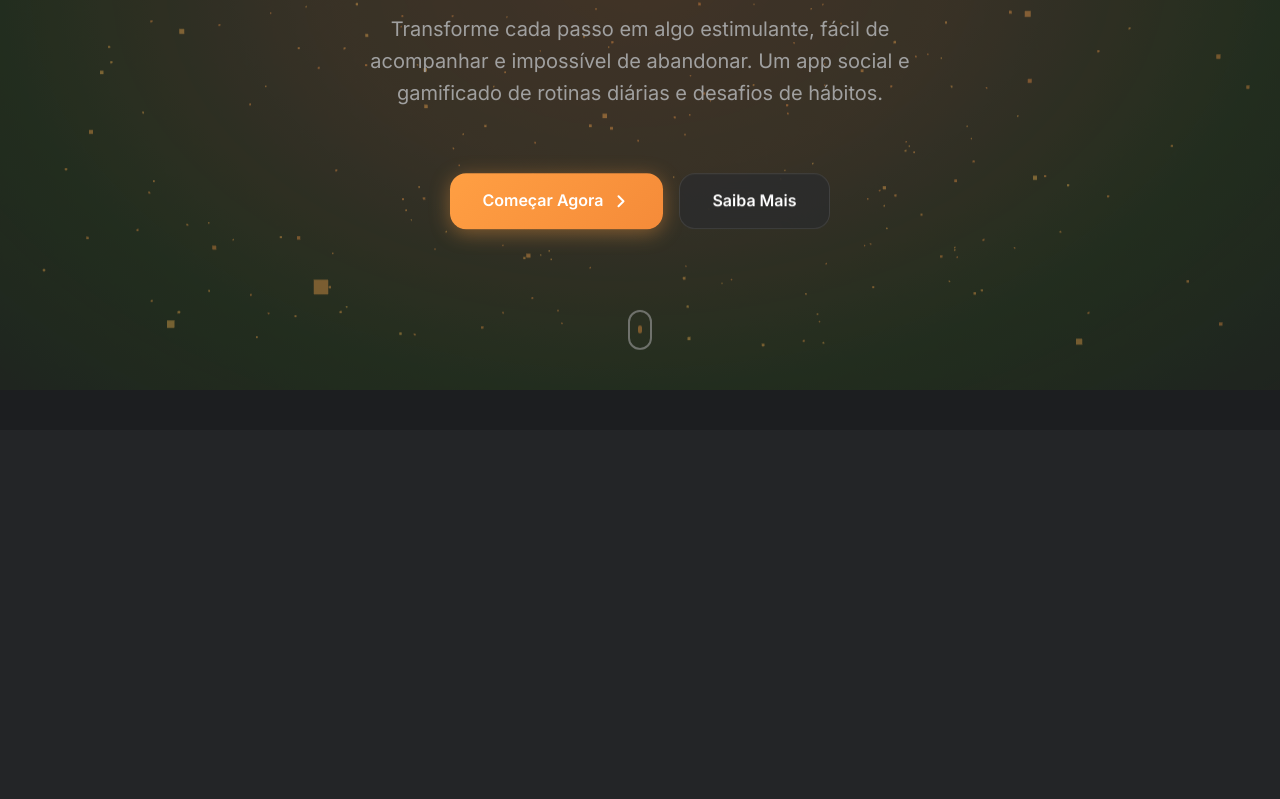
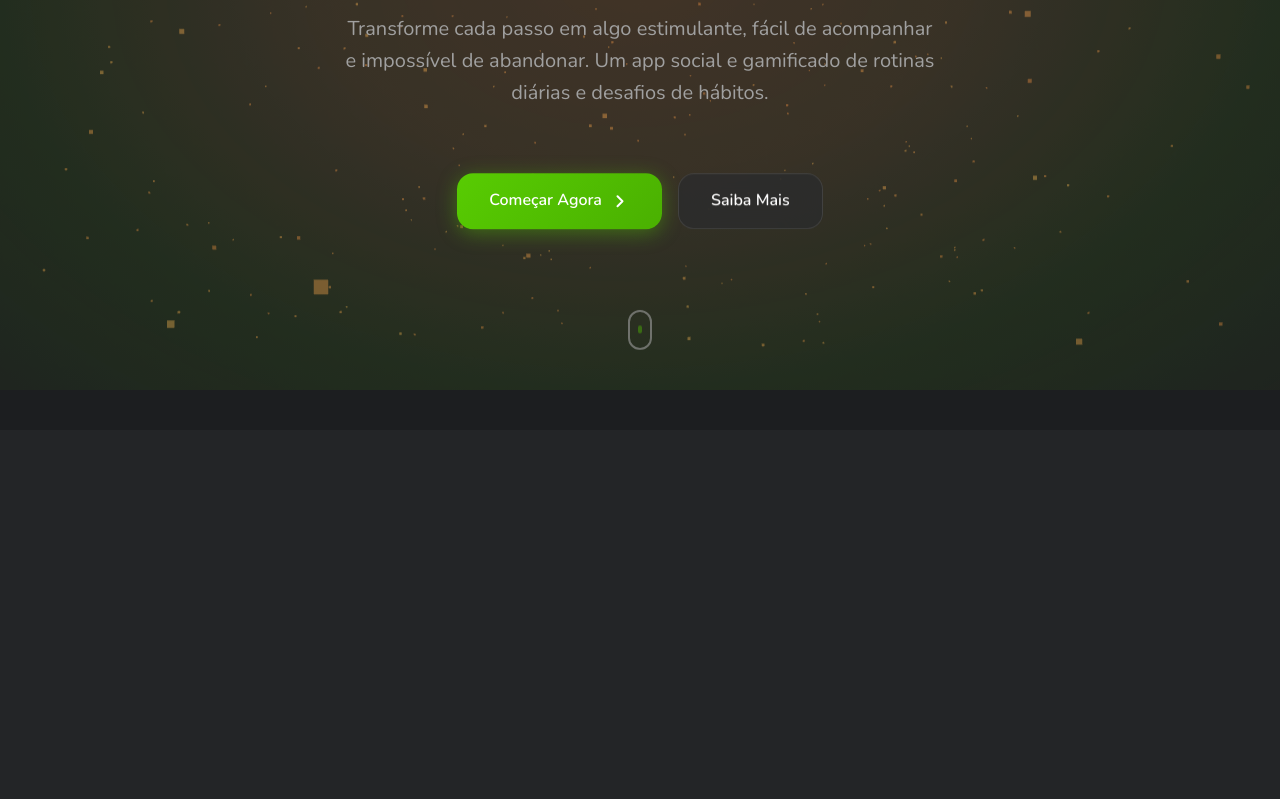
Before and after one commit to CassioNunes77/pollen, a plain HTML site: page index.html in a window 1280 px wide. Shown: the part 402-1201 px from the top of the page. Drawn offline with nearby package versions, Linux system fonts and the light colour scheme; animation ran at ten frames a second.

Commit message:
Update colors to match app UI (green primary, rounded fonts) - Changed primary action color to green (#58CC02), updated fonts to Nunito/Poppins for rounded look

```diff
--- a/index.html
+++ b/index.html
@@ -11,8 +11,8 @@
     <link rel="preconnect" href="https://fonts.googleapis.com">
     <link rel="preconnect" href="https://fonts.gstatic.com" crossorigin>
 
-    <!-- Google Fonts -->
-    <link href="https://fonts.googleapis.com/css2?family=Inter:wght@300;400;500;600;700&family=Space+Grotesk:wght@400;500;600;700&display=swap" rel="stylesheet">
+    <!-- Google Fonts - Fontes arredondadas -->
+    <link href="https://fonts.googleapis.com/css2?family=Nunito:wght@300;400;500;600;700;800&family=Poppins:wght@400;500;600;700;800&display=swap" rel="stylesheet">
 
     <!-- Lottie CDN -->
     <script src="https://cdnjs.cloudflare.com/ajax/libs/lottie-web/5.12.2/lottie.min.js" defer></script>
--- a/styles.css
+++ b/styles.css
@@ -14,12 +14,14 @@
     --color-pollen-medium: #FF9F43;
     --color-pollen-deep: #F58B39;
 
-    /* Cores de acento - Paleta vibrante do Pollen */
-    --color-accent-primary: #FF9F43; /* Pollen Medium - cor principal */
-    --color-accent-secondary: #58CC02; /* Verde vibrante */
-    --color-accent-tertiary: #1CB0F6; /* Azul vibrante */
-    --color-energy-yellow: #FFCD00; /* Amarelo energia */
-    --color-warm-orange: #FF9F43; /* Laranja quente */
+    /* Cores de acento - Baseadas nas imagens do app */
+    --color-accent-primary: #58CC02; /* Verde vibrante - cor principal de ação (checkmarks, botões) */
+    --color-accent-secondary: #FF9F43; /* Pollen Medium - cor de marca */
+    --color-accent-tertiary: #1CB0F6; /* Azul vibrante - elementos secundários */
+    --color-energy-yellow: #FFCD00; /* Amarelo energia - estrelas */
+    --color-warm-orange: #FF9F43; /* Laranja quente - streak/flame */
+    --color-success-green: #58CC02; /* Verde de sucesso */
+    --color-light-blue: #1CB0F6; /* Azul claro para ícones */
 
     /* Cores de texto */
     --color-text-primary: #ffffff;
@@ -27,12 +29,12 @@
     --color-text-tertiary: #6b6b6b;
 
     /* Cores de borda */
-    --color-border: rgba(255, 159, 67, 0.2);
-    --color-border-hover: rgba(255, 159, 67, 0.4);
+    --color-border: rgba(88, 204, 2, 0.2);
+    --color-border-hover: rgba(88, 204, 2, 0.4);
 
-    /* Tipografia */
-    --font-primary: 'Inter', -apple-system, BlinkMacSystemFont, 'Segoe UI', sans-serif;
-    --font-display: 'Space Grotesk', -apple-system, BlinkMacSystemFont, 'Segoe UI', sans-serif;
+    /* Tipografia - Fontes arredondadas */
+    --font-primary: 'Nunito', -apple-system, BlinkMacSystemFont, 'Segoe UI', sans-serif;
+    --font-display: 'Poppins', -apple-system, BlinkMacSystemFont, 'Segoe UI', sans-serif;
 
     /* Espaçamentos */
     --spacing-xs: 0.5rem;
@@ -51,7 +53,7 @@
     --shadow-sm: 0 2px 8px rgba(0, 0, 0, 0.1);
     --shadow-md: 0 4px 16px rgba(0, 0, 0, 0.2);
     --shadow-lg: 0 8px 32px rgba(0, 0, 0, 0.3);
-    --shadow-glow: 0 0 40px rgba(255, 159, 67, 0.4);
+    --shadow-glow: 0 0 40px rgba(88, 204, 2, 0.4);
 
     /* Transições */
     --transition-fast: 0.2s ease;
@@ -84,6 +86,7 @@ body {
     overflow-x: hidden;
     -webkit-font-smoothing: antialiased;
     -moz-osx-font-smoothing: grayscale;
+    font-feature-settings: "rlig" 1, "calt" 1;
 }
 
 /* Container */
@@ -461,15 +464,15 @@ body {
 }
 
 .btn-primary {
-    background: linear-gradient(135deg, var(--color-pollen-medium), var(--color-pollen-deep));
+    background: linear-gradient(135deg, var(--color-success-green), #4AB001);
     color: var(--color-text-primary);
-    box-shadow: 0 4px 20px rgba(255, 159, 67, 0.4);
+    box-shadow: 0 4px 20px rgba(88, 204, 2, 0.4);
 }
 
 .btn-primary:hover,
 .btn-primary:focus {
     transform: translateY(-2px);
-    box-shadow: 0 8px 30px rgba(255, 159, 67, 0.6);
+    box-shadow: 0 8px 30px rgba(88, 204, 2, 0.6);
 }
 
 .btn-primary:active {
@@ -486,8 +489,8 @@ body {
 
 .btn-secondary:hover,
 .btn-secondary:focus {
-    background: rgba(255, 159, 67, 0.1);
-    border-color: var(--color-pollen-medium);
+    background: rgba(88, 204, 2, 0.1);
+    border-color: var(--color-success-green);
     transform: translateY(-2px);
 }
 
@@ -568,7 +571,7 @@ section {
     left: 0;
     right: 0;
     height: 2px;
-    background: linear-gradient(90deg, var(--color-pollen-medium), var(--color-pollen-deep));
+    background: linear-gradient(90deg, var(--color-success-green), #4AB001);
     transform: scaleX(0);
     transition: transform var(--transition-normal);
 }
@@ -691,7 +694,7 @@ section {
 }
 
 .portfolio-link {
-    color: var(--color-pollen-medium);
+    color: var(--color-success-green);
     text-decoration: none;
     font-weight: 600;
     display: inline-flex;
@@ -702,7 +705,7 @@ section {
 
 .portfolio-link:hover,
 .portfolio-link:focus {
-    color: var(--color-pollen-light);
+    color: #4AB001;
     gap: var(--spacing-sm);
 }
 
@@ -872,8 +875,8 @@ section {
 
 .form-input:focus {
     outline: none;
-    border-color: var(--color-pollen-medium);
-    box-shadow: 0 0 0 3px rgba(255, 159, 67, 0.1);
+    border-color: var(--color-success-green);
+    box-shadow: 0 0 0 3px rgba(88, 204, 2, 0.1);
 }
 
 .form-note {
@@ -883,14 +886,14 @@ section {
 }
 
 .form-note a {
-    color: var(--color-pollen-medium);
+    color: var(--color-success-green);
     text-decoration: none;
     transition: color var(--transition-fast);
 }
 
 .form-note a:hover,
 .form-note a:focus {
-    color: var(--color-pollen-light);
+    color: #4AB001;
 }
 
 @media (max-width: 768px) {
@@ -967,7 +970,7 @@ section {
 
 .footer-column a:hover,
 .footer-column a:focus {
-    color: var(--color-pollen-medium);
+    color: var(--color-success-green);
 }
 
 .footer-bottom {
@@ -1028,7 +1031,7 @@ section {
 
 /* Focus styles para acessibilidade */
 *:focus-visible {
-    outline: 2px solid var(--color-pollen-medium);
+    outline: 2px solid var(--color-success-green);
     outline-offset: 2px;
 }
 
```
Also changed, not shown: privacy.html (+2 -2 lines).
